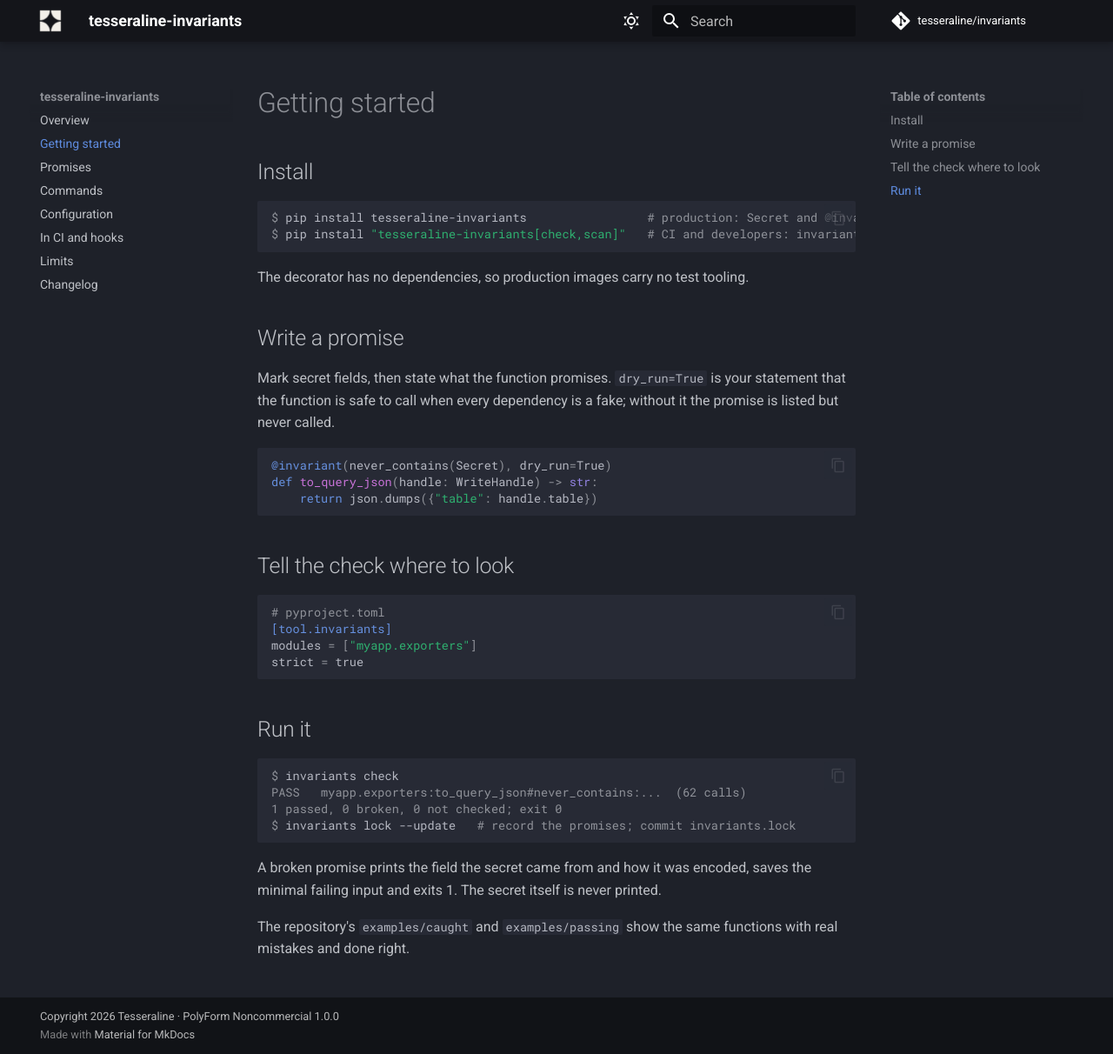
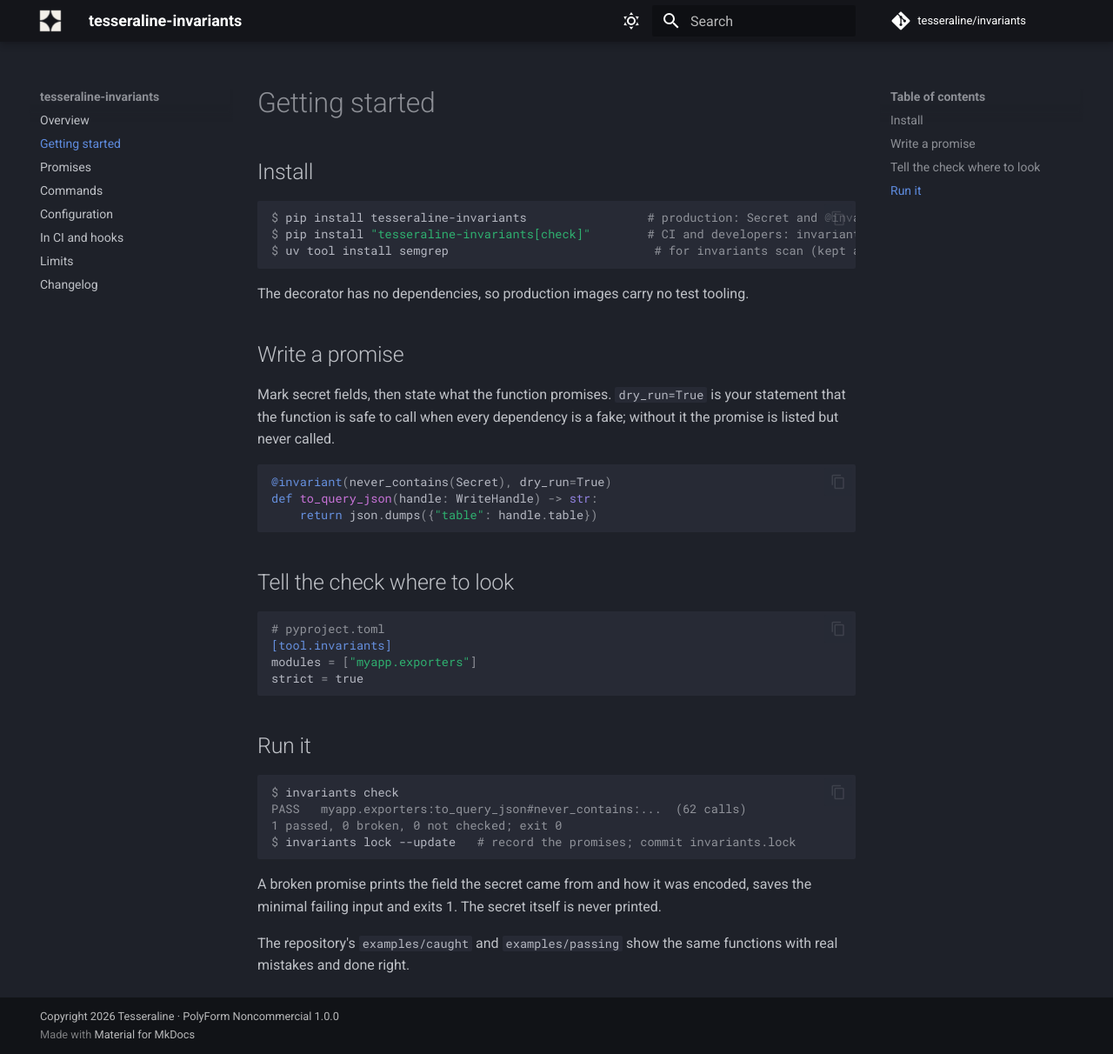
Before and after one commit to tesseraline/invariants, an MkDocs documentation site: the page built from docs/getting-started.md, in a window 1280 px wide and 1212 px high. Shown: the whole window at 87% size. Built offline with MkDocs 1.6.1 and Material for MkDocs 9.7.7, drawn with Linux system fonts in a browser that asks for light colours; comment, search, counter and statistics services are not loaded.

Commit message:
Signed releases; Semgrep out of the dependency tree
- publish.yml: a release job after PyPI signs the wheel and sdist with
  Sigstore and creates the GitHub release with the changelog section.
- Semgrep is installed as its own tool, so its pinned dependencies no
  longer reach the lock file; attrs added for the tests.
- CI runs pip-audit on the locked dependencies.

````diff
--- a/.pre-commit-hooks.yaml
+++ b/.pre-commit-hooks.yaml
@@ -1,6 +1,7 @@
 # tesseraline-invariants/.pre-commit-hooks.yaml - hooks other repositories use, so that code with a broken
 # promise does not reach a server. Both run in the project's own environment ("system"), because the check
-# imports the project's code; install "tesseraline-invariants[check,scan]" there. Both block the commit and
+# imports the project's code; install "tesseraline-invariants[check]" there, and
+# Semgrep as its own tool (uv tool install semgrep) for invariants-scan. Both block the commit and
 # the push: a broken, removed or changed promise, an unguarded exit, or a configuration error stops it.
 - id: invariants-check
   name: promises hold (tesseraline-invariants)
--- a/docs/getting-started.md
+++ b/docs/getting-started.md
@@ -4,7 +4,8 @@
 
 ```console
 $ pip install tesseraline-invariants                 # production: Secret and @invariant, standard library only
-$ pip install "tesseraline-invariants[check,scan]"   # CI and developers: invariants check, pytest plugin, scan
+$ pip install "tesseraline-invariants[check]"        # CI and developers: invariants check, pytest plugin
+$ uv tool install semgrep                             # for invariants scan (kept apart from your project)
 ```
 
 The decorator has no dependencies, so production images carry no test tooling.
````
Also changed, not shown: CHANGELOG.md (+5 -0 lines), README.md (+2 -1 lines), pyproject.toml (+7 -6 lines), 4 other files.
